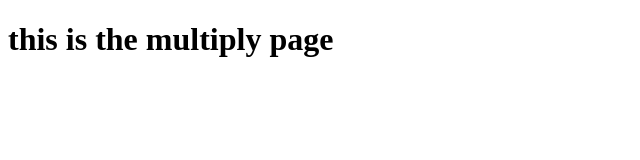
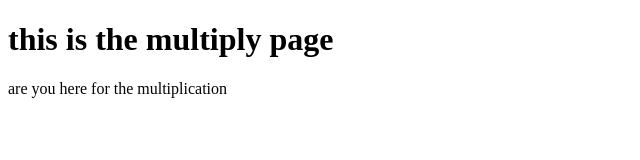
Before and after one commit to Shubham-G97/LETS-LEARN-GIT, a plain HTML site: page multiply.html in a window 1280 px wide. Shown: the whole page, without its empty margins (0-640 px from the left). Drawn offline with Linux system fonts and the light colour scheme.

Commit message:
multiply.html updated with a p tag.

```diff
--- a/multiply.html
+++ b/multiply.html
@@ -8,5 +8,6 @@
 </head>
 <body>
     <h1>this is the multiply page</h1>
+<p>are you here for the multiplication</p>
 </body>
 </html>
```
